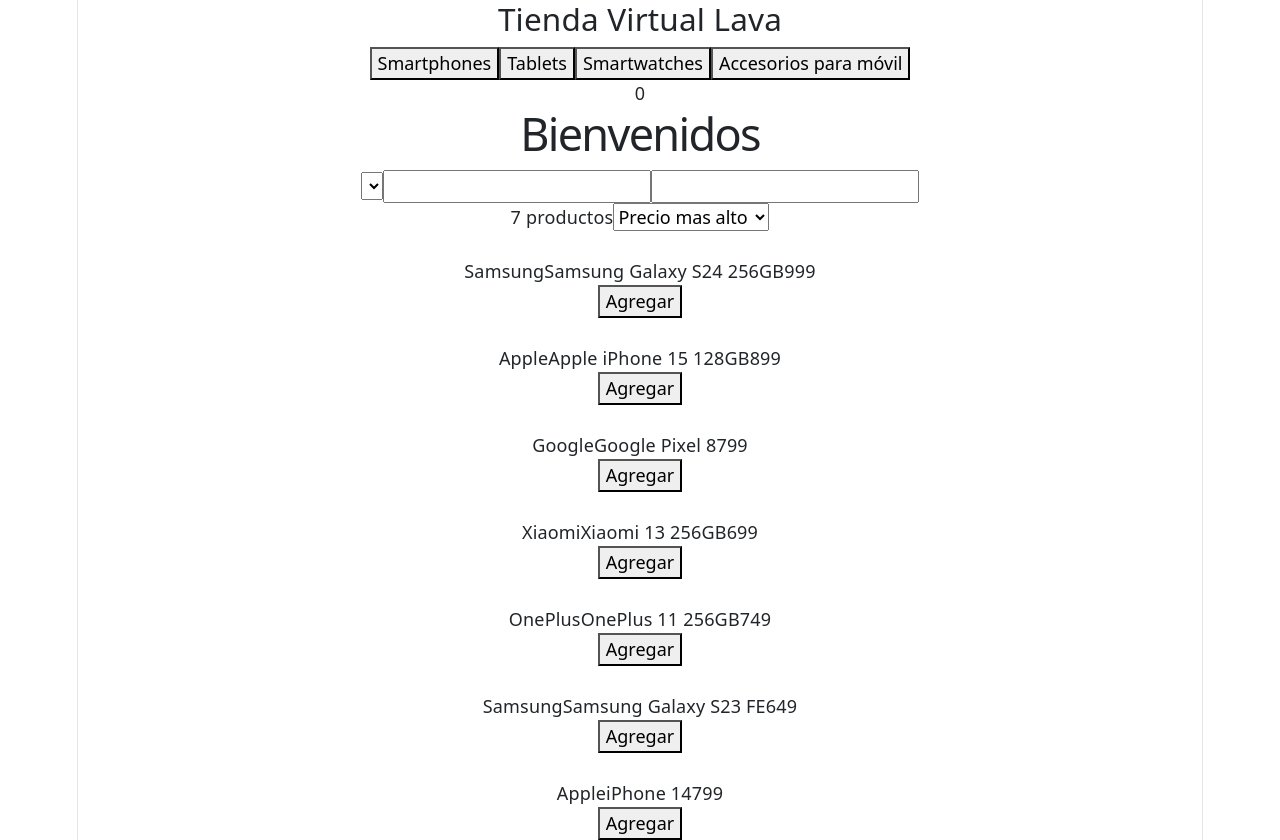
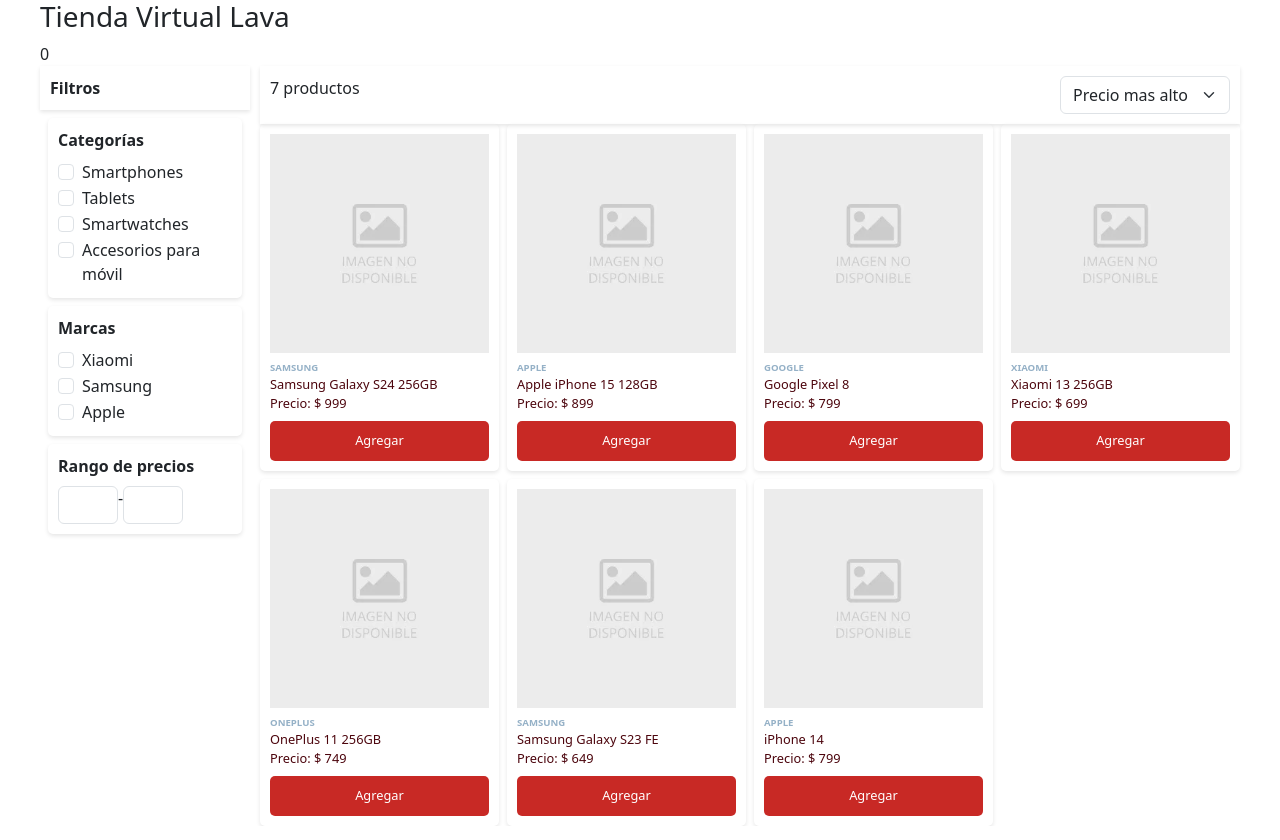
Before and after one commit to javier-dianderas/tienda-lava, a React (Vite) app: page / in a window 1280 px wide. Built offline with nearby package versions, Linux system fonts and the light colour scheme.

Commit message:
Se agrego estructura de carrito de compras

```diff
--- a/index.html
+++ b/index.html
@@ -1,13 +1,20 @@
 <!doctype html>
 <html lang="en">
+
 <head>
   <meta charset="UTF-8" />
   <link rel="icon" type="image/svg+xml" href="/favicon.svg" />
   <meta name="viewport" content="width=device-width, initial-scale=1.0" />
   <title>tienda-lava</title>
+  <link rel="preconnect" href="https://fonts.googleapis.com">
+  <link rel="preconnect" href="https://fonts.gstatic.com" crossorigin>
+  <link href="https://fonts.googleapis.com/css2?family=Roboto:ital,wght@0,100..900;1,100..900&display=swap"
+    rel="stylesheet">
 </head>
+
 <body>
   <div id="root"></div>
   <script type="module" src="/src/main.jsx"></script>
 </body>
+
 </html>
--- a/src/App.jsx
+++ b/src/App.jsx
@@ -6,6 +6,7 @@
 import './App.css'
 import Navbar from './components/Navbar/Navbar'
 import ItemListContainer from './components/ItemListContainer/ItemListContainer'
+import styles from './App.module.scss'
 
 // function App() {
 //   const [count, setCount] = useState(0)
@@ -123,10 +124,10 @@
 
 const App = () => {
   return (
-    <>
+    <div className={styles.main}>
       <Navbar></Navbar>
-      <ItemListContainer greetings={'Bienvenidos'}></ItemListContainer>
-    </>
+      <ItemListContainer></ItemListContainer>
+    </div>
   )
 }
 
--- /dev/null
+++ b/src/App.module.scss
@@ -0,0 +1,4 @@
+.main {
+    max-width: 1200px;
+    margin: 0 auto;
+}
--- /dev/null
+++ b/src/assets/styles/_extends.scss
@@ -0,0 +1,9 @@
+@use "sass:map";
+@use "./variables";
+
+%button_base {
+    --bs-btn-color: #{map.get(variables.$colores, blanco)};
+    --bs-btn-hover-color: #{map.get(variables.$colores, terciario)};
+    --bs-btn-hover-bg: #{map.get(variables.$colores, secundario)};
+    --bs-btn-hover-border-color: #{map.get(variables.$colores, secundario)};
+}
--- /dev/null
+++ b/src/assets/styles/_mixins.scss
@@ -0,0 +1,33 @@
+@use "sass:math";
+
+@mixin size($width: null, $height: null) {
+    @if $width {
+        width: $width;
+    }
+
+    @if $height {
+        height: $height;
+    }
+}
+
+@mixin grid($rows: null, $columns: null, $row-gap: null, $column-gap: null, $areas: null) {
+    @if $rows {
+        grid-template-rows: $rows;
+    }
+
+    @if $columns {
+        grid-template-columns: $columns;
+    }
+
+    @if $row-gap {
+        row-gap: $row-gap;
+    }
+
+    @if $column-gap {
+        column-gap: $column-gap;
+    }
+
+    @if $areas {
+        grid-template-areas: $areas;
+    }
+}
--- /dev/null
+++ b/src/assets/styles/_variables.scss
@@ -0,0 +1,11 @@
+$colores: (
+    primario: rgb(200, 41, 37),
+    primario-semitransparente: rgba(200, 41, 37, 0.5),
+    secundario: rgb(76, 5, 13),
+    terciario: rgb(149, 177, 199),
+    fondo: rgb(250, 231, 201),
+    blanco: rgb(255, 255, 255),
+    negro-semistransparente: rgba(0, 0, 0, 0.5),
+    negro-semistransparente-suave: rgba(0, 0, 0, 0.1),
+    borde: #ccc
+);
--- a/src/components/CardProduct/CardProduct.jsx
+++ b/src/components/CardProduct/CardProduct.jsx
@@ -1,15 +1,30 @@
+import styles from './CardProduct.module.scss';
+import imagen from '../../assets/images/imagen-no-disponible.webp';
+
 const CardProduct = ({marca, nombre, precio}) => {
     return (
-        <div>
-            <img></img>
-            <div>
-                <span>{marca}</span>
-                <span>{nombre}</span>
-                <span>{precio}</span>
-            </div>
-            <div>
-                <button>Agregar</button>
-            </div>
+        <div className={styles.wrapper}>
+            <section>
+                <a className={styles.anchor}>
+                    <article className={styles.article}>
+                        <div>
+                            <img className={styles.image} src={imagen} alt='Imagen no disponible' />
+                        </div>
+                        <div className={`pt-2 ${styles.brand}`}>
+                            <span>{marca}</span>
+                        </div>
+                        <div>
+                            <span>{nombre}</span>
+                        </div>
+                        <div>
+                            Precio: $ {precio}
+                        </div>
+                        <div className='pt-2'>
+                            <button className={styles.button}>Agregar</button>
+                        </div>
+                    </article>
+                </a>
+            </section>
         </div>
     )
 }
--- /dev/null
+++ b/src/components/CardProduct/CardProduct.module.scss
@@ -0,0 +1,47 @@
+@use "sass:map";
+@use "../../assets/styles/variables";
+
+.wrapper {
+    // background-color: aqua;
+    // border: 1px;
+    // border-style: solid;
+    // border-color: map.get(variables.$colores, terciario);
+    border-radius: 5px;
+    max-width: 250px;
+    // box-shadow: 0.05rem .05rem .05rem 0.1rem map.get(variables.$colores, negro-semistransparente);
+    box-shadow: 0 2px 4px 0 map.get(variables.$colores, negro-semistransparente-suave);
+}
+
+.anchor {
+    text-decoration: none;
+}
+
+.article {
+    padding: 10px;
+    font-size: 0.8rem;
+    color: map.get(variables.$colores, secundario)
+}
+
+.image {
+    width: 219px;
+}
+
+.brand {
+    color: map.get(variables.$colores, terciario);
+    text-transform: uppercase;
+    font-size: 0.6rem;
+    font-weight: bold;
+}
+
+.button {
+    background-color: map.get(variables.$colores, primario);
+    color: map.get(variables.$colores, blanco);
+    padding: 10px;
+    border: 0;
+    border-radius: 5px;
+    width: 100%;
+
+    &:hover {
+        background-color: map.get(variables.$colores, secundario);
+    }
+}
--- a/src/components/ItemListContainer/ItemListContainer.jsx
+++ b/src/components/ItemListContainer/ItemListContainer.jsx
@@ -1,26 +1,71 @@
 import CardProduct from "../CardProduct/CardProduct"
 import { productos } from "../../assets/data/datos"
+import styles from './ItemListContainer.module.scss'
 
-const ItemListContainer = ({greetings}) => {
+const ItemListContainer = () => {
     return (
-        <div>
-            <h1>{greetings}</h1>
+        <>
+            <div className={styles.container}>
+                {/* panel de filtros */}
+                <div className={styles.filters}>
+                    <div className={styles.filtersTitle}>
+                        Filtros
+                    </div>
 
-            {/* panel de filtros */}
-            <div>
+                    {/* categorias */}
+                    <div className={styles.filtersGroup}>
+                        <div className="fw-bold">Categorías</div>
+                        <div className="pt-2">
+                            <div className="form-check">
+                                <input className="form-check-input" id="checkSmartphones" type="checkbox" value="Smartphones" />
+                                <label className="form-check-label" for="checkSmartphones">Smartphones</label>
+                            </div>
+                            <div className="form-check">
+                                <input className="form-check-input" id="checkTablets" type="checkbox" value="Tablets" />
+                                <label className="form-check-label" for="checkTablets">Tablets</label>
+                            </div>
+                            <div className="form-check">
+                                <input className="form-check-input" id="checkSmartwatches" type="checkbox" value="Smartwatches" />
+                                <label className="form-check-label" for="checkSmartwatches">Smartwatches</label>
+                            </div>
+                            <div className="form-check">
+                                <input className="form-check-input" id="checkAccesorios" type="checkbox" value="Accesorios" />
+                                <label className="form-check-label" for="checkAccesorios">Accesorios para móvil</label>
+                            </div>
+                        </div>
+                    </div>
                     {/* marcas */}
-                <select id="filtroMarcas">
-                </select>
+                    <div className={styles.filtersGroup}>
+                        <div className="fw-bold">Marcas</div>
+                        <div className="pt-2">
+                            <div className="form-check">
+                                <input className="form-check-input" id="checkXiaomi" type="checkbox" value="Xiaomi" />
+                                <label className="form-check-label" for="checkXiaomi">Xiaomi</label>
+                            </div>
+                            <div className="form-check">
+                                <input className="form-check-input" id="checkSamsung" type="checkbox" value="Samsung" />
+                                <label className="form-check-label" for="checkSamsung">Samsung</label>
+                            </div>
+                            <div className="form-check">
+                                <input className="form-check-input" id="checkApple" type="checkbox" value="Apple" />
+                                <label className="form-check-label" for="checkApple">Apple</label>
+                            </div>
+                        </div>
+                    </div>
                     {/* rango de precios */}
-                <input id="filtroPrecioMinimo" />
-                <input id="filtroPrecioMaximo" />
+                    <div className={styles.filtersGroup}>
+                        <div className="fw-bold">Rango de precios</div>
+                        <div className={`pt-2 ${styles.filtersGroupRange}`}>
+                            <input className="form-control" id="filtroPrecioMinimo" /> - <input className="form-control" id="filtroPrecioMaximo" />
+                        </div>
+                    </div>
                 </div>
                 {/* panel de resultados */}
-            <div>
+                <div className={styles.results}>
                     {/* resumen de resultados */}
-                <div>
+                    <div className={styles.resultsBar}>
                         <span>7 productos</span>
-                    <select id="ordenamiento">
+                        <select id="ordenamiento" className="form-select" style={{width: 'auto'}}>
                             <option id="ordenamientoPrecioAlto">Precio mas alto</option>
                             <option id="ordenamientoPrecioBajo">Precio mas bajo</option>
                             <option id="ordenamientoNombreAscentente">Nombre (A-Z)</option>
@@ -28,7 +73,7 @@
                         </select>
                     </div>
                     {/* resultados */}
-                <div>
+                    <div className={styles.resultsContent}>
                         <CardProduct marca={productos[0].marca} nombre={productos[0].nombre} precio={productos[0].precio} />
                         <CardProduct marca={productos[1].marca} nombre={productos[1].nombre} precio={productos[1].precio} />
                         <CardProduct marca={productos[2].marca} nombre={productos[2].nombre} precio={productos[2].precio} />
@@ -40,6 +85,7 @@
                 </div>
 
             </div>
+        </>
     )
 }
 
--- /dev/null
+++ b/src/components/ItemListContainer/ItemListContainer.module.scss
@@ -0,0 +1,67 @@
+@use "sass:map";
+@use "../../assets/styles/variables";
+
+.container {
+    display: grid;
+    grid-template-columns: 1fr auto;
+    gap: 10px;
+}
+
+.filters {
+    grid-column-start: 1;
+    grid-column-end: auto;
+}
+
+.filtersTitle {
+    box-shadow: 0 2px 4px 0 map.get(variables.$colores, negro-semistransparente-suave);
+    padding: 10px;
+    font-size: 1rem;
+    font-weight: bold;
+}
+
+.filtersGroup {
+    // background-color: blueviolet;
+    padding: 10px;
+    // border: 1px;
+    // border-color: black;
+    // border-style: solid;
+    border-radius: 5px;
+    margin: 0.5rem;
+    box-shadow: 0 2px 4px 0 map.get(variables.$colores, negro-semistransparente-suave);
+}
+
+.filtersGroup label {
+    display: block;
+    font-size: 1rem;
+}
+
+.filtersGroupRange {
+    display: flex;
+    flex-direction: row;
+}
+
+.filtersGroupRange > input {
+    width: 60px;
+}
+
+.results {
+    grid-column-start: 2;
+    grid-column-end: auto;
+    display: flex;
+    flex-direction: column;
+}
+
+.resultsBar {
+    display: flex;
+    flex-direction: row;
+    justify-content: space-between;
+    box-shadow: 0 2px 4px 0 map.get(variables.$colores, negro-semistransparente-suave);
+    padding: 10px;
+    // background-color: aqua;
+}
+
+.resultsContent {
+    display: grid;
+    grid-template-columns: repeat(4, 1fr);
+    gap: 0.5rem;
+}
--- a/src/components/Navbar/Navbar.jsx
+++ b/src/components/Navbar/Navbar.jsx
@@ -4,12 +4,12 @@
     return (
         <nav>
             <h3>Tienda Virtual Lava</h3>
-            <div>
+            {/* <div>
                 <button>Smartphones</button>
                 <button>Tablets</button>
                 <button>Smartwatches</button>
                 <button>Accesorios para móvil</button>
-            </div>
+            </div> */}
             <CartWidget />
         </nav>
     )
--- a/src/index.css
+++ b/src/index.css
@@ -1,4 +1,4 @@
-:root {
+/* :root {
   --text: #6b6375;
   --text-h: #08060d;
   --bg: #fff;
@@ -108,4 +108,18 @@
   line-height: 135%;
   padding: 4px 8px;
   background: var(--code-bg);
+} */
+
+:root {
+  --bs-nav-link-color: rgb(255, 255, 255);
 }
+
+body {
+  /* background-color: rgb(255, 255, 255); */
+  /* color: rgb(76, 5, 13); */
+  font-family: "Roboto", sans-serif;
+  box-sizing: border-box;
+  margin: 0;
+  padding: 0;
+  min-height: 100vh;
+}
```
Also changed, not shown: src/assets/images/imagen-no-disponible.webp (added). Lines whose indentation alone changed are shown as unchanged.
